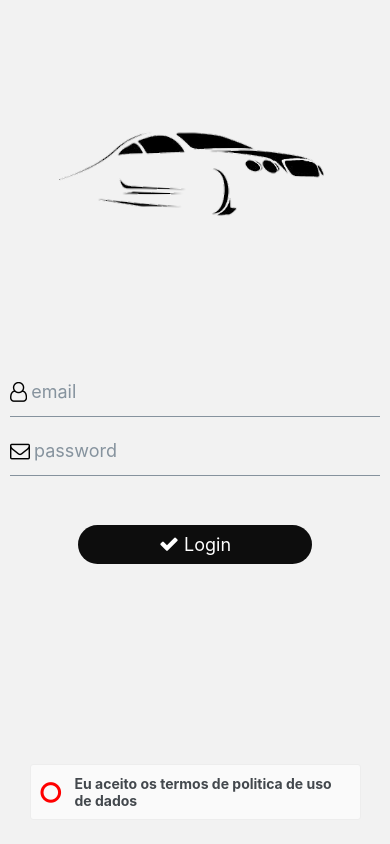
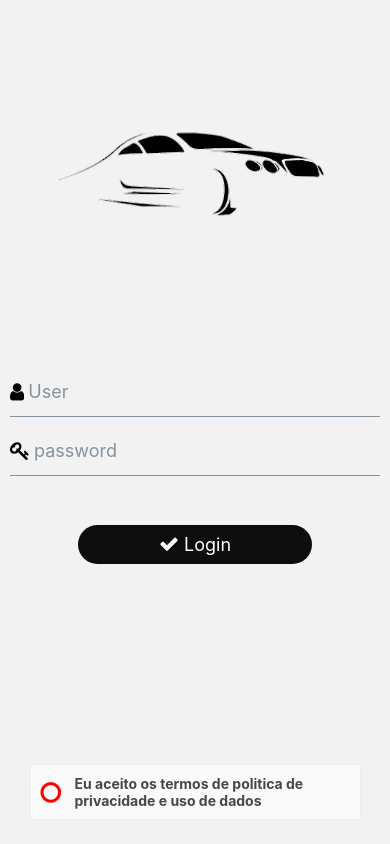
Before and after one commit to TecStocks/frontend, a React Native app: screen /Login in a window 390 px wide. Built offline with nearby package versions, Linux system fonts and the light colour scheme.

Commit message:
Ajuste de variaveis de login

```diff
--- a/App.js
+++ b/App.js
@@ -1,7 +1,7 @@
 
 import React from 'react';
 import { NavigationContainer } from '@react-navigation/native';
-import Routes from './src/rotes';
+import Routes from './src/Routes/Rotes';
 
 
    export default function App() {
--- a/src/rotes.js
+++ b/src/Routes/Rotes.js
@@ -1,6 +1,6 @@
 import React from "react";
-import Login from './screens/Login';
-import Search from './screens/Search'
+import Login from '../screens/Login';
+import Search from '../screens/Search'
 import { createStackNavigator } from '@react-navigation/stack';
 
 const Routes = () =>{
--- a/src/components/DailyFOLs.js
+++ b/src/components/DailyFOLs.js
@@ -7,7 +7,7 @@ import { color } from 'react-native-elements/dist/helpers';
 export default function DailyFOLs(List){
     {/*Carregar a list com as FOLs do BD*/}
     const list = List;
-
+    console.log(list)
     return (
         <View style={styles.container}>
 
@@ -16,18 +16,18 @@ export default function DailyFOLs(List){
                 <Text style={styles.textB}>Description</Text>
             </View>
 
-            <View>
+            {/* <View>
                 {
                 list.map((l, i) => (
                 <ListItem key={i} bottomDivider>
                     <ListItem.Content style={styles.row}>
-                    <ListItem.Title style={{marginRight:'50%'}}><Button type='clear' title={l.name} onPress={''}/></ListItem.Title>
-                    <ListItem.Subtitle style={{}}><Button type='clear' title={l.subtitle} onPress={''}/></ListItem.Subtitle>
+                    <ListItem.Title style={{marginRight:'50%'}}><Button type='clear' title={l.Title} onPress={''}/></ListItem.Title>
+                    <ListItem.Subtitle style={{}}><Button type='clear' title={l.Category} onPress={''}/></ListItem.Subtitle>
                     </ListItem.Content>
                 </ListItem>
                 ))
                 }
-            </View>
+            </View>          */}
         </View>
     );
 }
--- a/src/components/Pesquisa.js
+++ b/src/components/Pesquisa.js
@@ -2,21 +2,61 @@ import { Button, Input } from 'react-native-elements';
 import { StyleSheet, View } from 'react-native';
 import Icon from 'react-native-vector-icons/FontAwesome';
 import {useState} from 'react';
+import DailyFOLs from './DailyFOLs';
+import axios from 'axios';
 
 export default function Pesquisa()
 {
   const [car, setCar] = useState('');
   const [model, setModel] = useState('');
-  const [Car, Model, setCarModel] = useState('');
+
+const handleSubmit = e => {
+  e.preventDefault()
+  axios
+    .post('http://localhost:3100/fols', {
+      car:car,
+    })
+
+    .then(function (response) {
+      if (response){
+        DailyFOLs(response.data)
+        console.log(response.data)
+
+      }
+    })
+    .then(() => {})
+    .catch(function (error) {
+      console.log(error)
+    })
+}
 
   return (
     <View style={styles.container}>
       <Input placeholder='Car:' value={car} onChange={(car)=> setCar(car.target.value)}/>
-      <Input placeholder='Model:'value={model} onChange={(model)=> setModel(model.target.value)}/>
+      {/* <Input placeholder='Model:'value={model} onChange={(model)=> setModel(model.target.value)}/> */}
       <Button icon={<Icon name="search" size={30} color="black"/>} type="clear" title='Search' titleStyle={{color: 'black'}}
-      onPress={(Car,Model)=> setCarModel(Car, Model)}/>
+      onPress={handleSubmit}/>
     </View>
   );
+}
+
+const handleSubmit = e => {
+  e.preventDefault()
+  axios
+    .post('http://localhost:3100/fols/search', {
+      car:car,
+    })
+
+    .then(function (response) {
+      if (response){
+        console.log(response.data)
+
+      }
+    })
+    .then(() => {})
+    .catch(function (error) {
+      console.log(error)
+    })
 }
 
 
--- a/src/screens/Login.js
+++ b/src/screens/Login.js
@@ -12,20 +12,20 @@ import axios from 'axios';
 
 const Login = ({navigation}) => {
 
-  const [email, setEmail] = React.useState('')
+  const [login, setLogin] = React.useState('')
   const [password, setPassword] = React.useState('')
   const handleSubmit = e => {
     e.preventDefault()
     axios
       .post('http://localhost:3100/user/login', {
-        email: email,
+        login: login,
         password: password
       })
 
       .then(function (response) {
-        if (response.data.auth){
-            console.log('entrou')
-            navigation.navigate('Search')
+        if (response){
+            console.log(console.data)
+           navigation.navigate('Search')
 
         }
       })
@@ -47,19 +47,18 @@ const Login = ({navigation}) => {
 
       <SafeAreaView style={style.act}>
       <Input
-        leftIcon={{ type: 'font-awesome',color:'black' ,size:20,name: 'user-o' }}
-        value={email}
+        leftIcon={{ type: 'font-awesome',color:'black' ,size:20,name: 'user' }}
+        value={login}
         onChange={e => {
-          setEmail(e.target.value)
+          setLogin(e.target.value)
         }}
-        placeholder="email"
-        keyboardType="email-address"
+        placeholder="User"
       />
       </SafeAreaView>
     <SafeAreaView style={style.act}>
       <Input
       secureTextEntry
-        leftIcon={{ type: 'font-awesome',color:'black' ,size:20,name: 'envelope-o' }}
+        leftIcon={{ type: 'font-awesome',color:'black' ,size:20,name: 'key' }}
         value={password}
         onChange={e => {
           setPassword(e.target.value)
@@ -85,7 +84,7 @@ const Login = ({navigation}) => {
       <SafeAreaView style={style.checkbox}>
         <CheckBox
         style={style.checkbox}
-        title='Eu aceito os termos de politica de uso de dados'
+        title='Eu aceito os termos de politica de privacidade e uso de dados'
         checkedIcon='dot-circle-o'
         uncheckedIcon='circle-o'
         checkedColor='green'
--- a/src/screens/Search.js
+++ b/src/screens/Search.js
@@ -9,7 +9,7 @@ export default function Search() {
     <View style={styles.container}>
       <Header/>
       <Pesquisa/>
-      <DailyFOLs/>
+      {/* {DailyFOLs()} */}
     </View>
   );
 }
```
